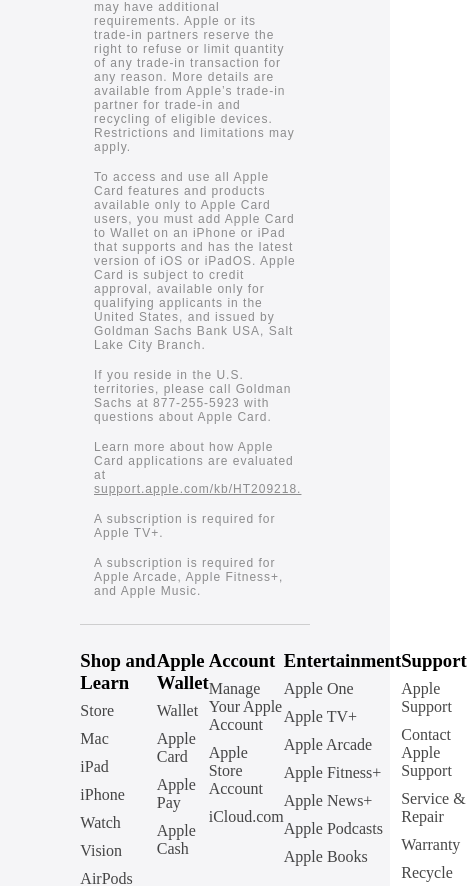
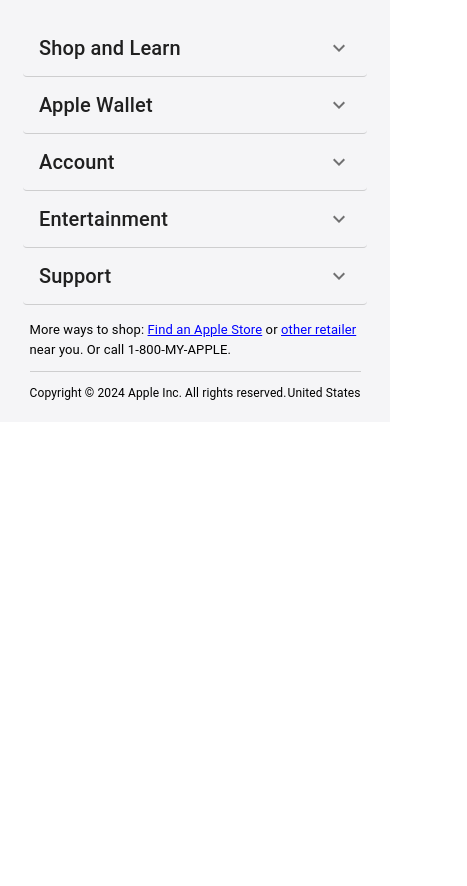
Before and after one commit to Maziar101/apple-website, a React (Create React App) app: page / in a window 390 px wide. Shown: the part 7228-8114 px from the top of the page, 467 px wide, since content can reach past the window. After the commit the page ends 7650 px from the top, so only its background shows below. Built offline with nearby package versions, Linux system fonts and the light colour scheme.

Commit message:
Finish Apple Website :)
The Header Have No MegaMenu

```diff
--- a/src/Components/Footer/index.jsx
+++ b/src/Components/Footer/index.jsx
@@ -1,8 +1,25 @@
-import { Box, List, ListItem, Stack, Typography } from "@mui/material";
-import React from "react";
+import {
+  Box,
+  List,
+  ListItem,
+  Stack,
+  Typography,
+  useMediaQuery,
+  Accordion,
+  AccordionSummary,
+  AccordionDetails,
+} from "@mui/material";
+import React, { useState } from "react";
 import { Link } from "react-router-dom";
+import ExpandMoreIcon from "@mui/icons-material/ExpandMore";
 
 export default function Footer() {
+  const isMobile = useMediaQuery("(max-width:960px)");
+  const [expanded, setExpanded] = useState(false);
+
+  const handleAccordionChange = (panel) => (event, isExpanded) => {
+    setExpanded(isExpanded ? panel : false);
+  };
   const Section = ({ title, links }) => (
     <Stack>
       <Typography variant="p" component={"h3"}>
@@ -80,11 +97,11 @@
   return (
     <Stack
       component={"footer"}
-      sx={{ background: "#F5F5F7", mt: "50px", pt:"50px",pb:"20px" }}
+      sx={{ background: "#F5F5F7", mt: "50px", pt: "50px", pb: "20px" }}
     >
       <Stack
         sx={{
-          width: "60%",
+          width: { xs: "90%", sm: "80%", md: "60%" },
           margin: "0 auto",
         }}
       >
@@ -221,7 +238,7 @@
         <Stack
           component={"nav"}
           sx={{
-            flexDirection: "row",
+            flexDirection: isMobile?"column":"row",
             justifyContent: "space-between",
             width: "98%",
             margin: "15px auto",
@@ -229,28 +246,77 @@
         >
           {sectionsData.map((section, index) => (
             <Stack key={index}>
-              <Typography variant="p" component={"h3"}>
-                {section.title}
-              </Typography>
+              {isMobile ? (
+                <Accordion
+                  expanded={expanded === index}
+                  onChange={handleAccordionChange(index)}
+                  sx={{background:"transparent",borderBottom:"1px solid #CECECF",boxShadow:"none","&:before": {
+      display: "none", // حذف خط نازکی که بین آکاردئون‌ها قرار می‌گیرد
+    },}}
+
+
+                >
+                  <AccordionSummary
+                    expandIcon={<ExpandMoreIcon />}
+                    aria-controls={`panel${index}-content`}
+                    id={`panel${index}-header`}
+                  >
+                    <Typography variant="h6">{section.title}</Typography>
+                  </AccordionSummary>
+                  <AccordionDetails>
                     <List
-                sx={{ display: "flex", flexDirection: "column", gap: "10px" }}
+                      sx={{
+                        display: "flex",
+                        flexDirection: "column",
+                        gap: "10px",
+                      }}
                     >
                       {section.links.map((link, idx) => (
                         <ListItem sx={{ p: "0" }} key={idx}>
-                    <Link to={"#"} style={{ color: "rgba(0, 0, 0, 0.72)" }}>
+                          <Link
+                            to={link.url}
+                            style={{ color: "rgba(0, 0, 0, 0.72)" }}
+                          >
                             {link.name}
                           </Link>
                         </ListItem>
                       ))}
                     </List>
+                  </AccordionDetails>
+                </Accordion>
+              ) : (
+                <>
+                  <Typography variant="h6" component={"h3"}>
+                    {section.title}
+                  </Typography>
+                  <List
+                    sx={{
+                      display: "flex",
+                      flexDirection: "column",
+                      gap: "10px",
+                    }}
+                  >
+                    {section.links.map((link, idx) => (
+                      <ListItem sx={{ p: "0" }} key={idx}>
+                        <Link
+                          to={link.url}
+                          style={{ color: "rgba(0, 0, 0, 0.72)" }}
+                        >
+                          {link.name}
+                        </Link>
+                      </ListItem>
+                    ))}
+                  </List>
+                </>
+              )}
             </Stack>
           ))}
         </Stack>
 
         {/* Copywrite */}
 
-        <Stack sx={{ gap: "2px" , padding:"0 10px" , fontSize:"12px"}}>
-          <Typography sx={{fontSize:"13px"}}>
+        <Stack sx={{ gap: "2px", padding: "0 10px", fontSize: "12px" }}>
+          <Typography sx={{ fontSize: "13px" }}>
             More ways to shop:{" "}
             <Link
               style={{ textDecoration: "underline", color: "blue" }}
@@ -276,10 +342,10 @@
             }}
           ></Box>
           <Stack sx={{ flexDirection: "row", justifyContent: "space-between" }}>
-            <Typography sx={{fontSize:"12px"}}>
+            <Typography sx={{ fontSize: "12px" }}>
               Copyright © 2024 Apple Inc. All rights reserved.
             </Typography>
-            <Typography sx={{fontSize:"12px"}}>United States</Typography>
+            <Typography sx={{ fontSize: "12px" }}>United States</Typography>
           </Stack>
         </Stack>
       </Stack>
```
Lines whose indentation alone changed are shown as unchanged.
